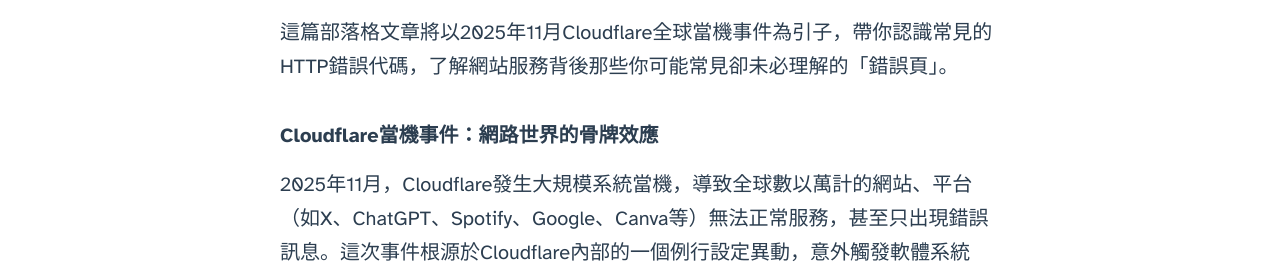
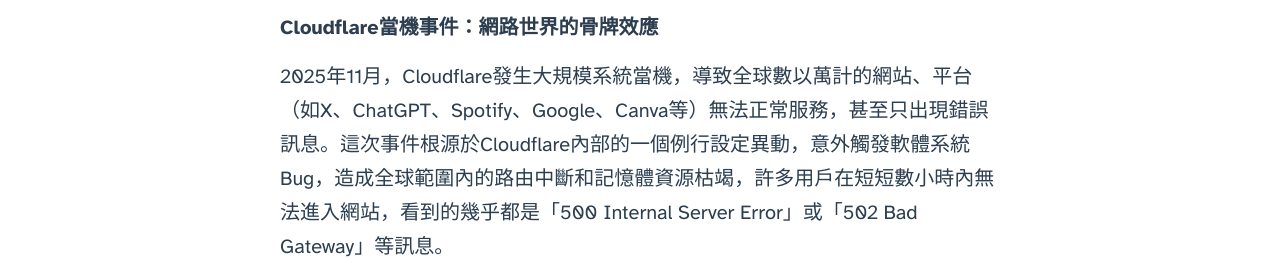
Before and after one commit to finrodchen/astro-blog, an Astro site: page /coding/2025-11-20-cloudflare-outage-http-error-codes-guide in a window 1280 px wide. Shown: the part 810-1084 px from the top of the page. Built offline with nearby package versions, Linux system fonts and the light colour scheme; Astro itself is replaced by a stand-in of ours; a web font is replaced by a local one.

Commit message:
Update 2025-11-20-cloudflare-outage-http-error-codes-guide.md

```diff
--- a/src/content/coding/2025-11-20-cloudflare-outage-http-error-codes-guide.md
+++ b/src/content/coding/2025-11-20-cloudflare-outage-http-error-codes-guide.md
@@ -4,8 +4,6 @@
 description: 本文以2025年Cloudflare當機事件為引子，深入介紹常見的HTTP錯誤碼，幫助讀者理解網站故障的背後原因與解決方案。
 heroImage: https://img.finrod.xyz/2025/11/IMG_7958.webp
 ---
-
-這篇部落格文章將以2025年11月Cloudflare全球當機事件為引子，帶你認識常見的HTTP錯誤代碼，了解網站服務背後那些你可能常見卻未必理解的「錯誤頁」。
 
 ### Cloudflare當機事件：網路世界的骨牌效應
 
```
